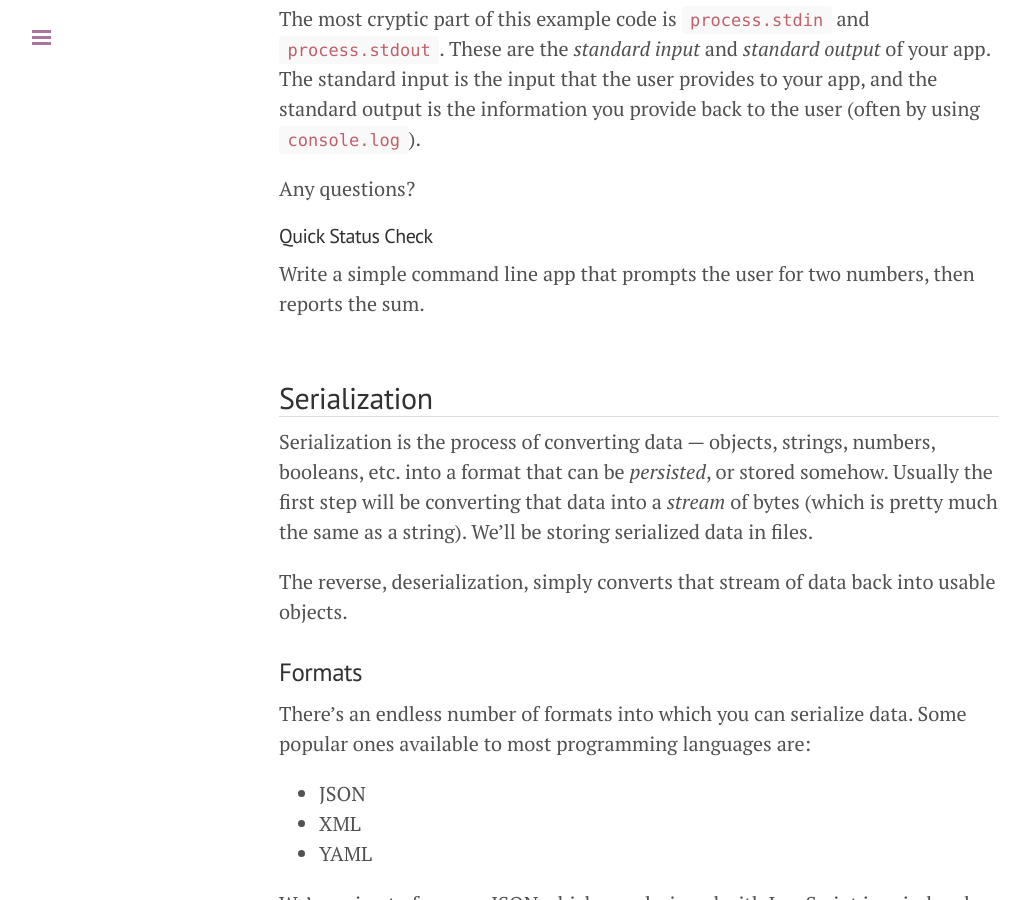
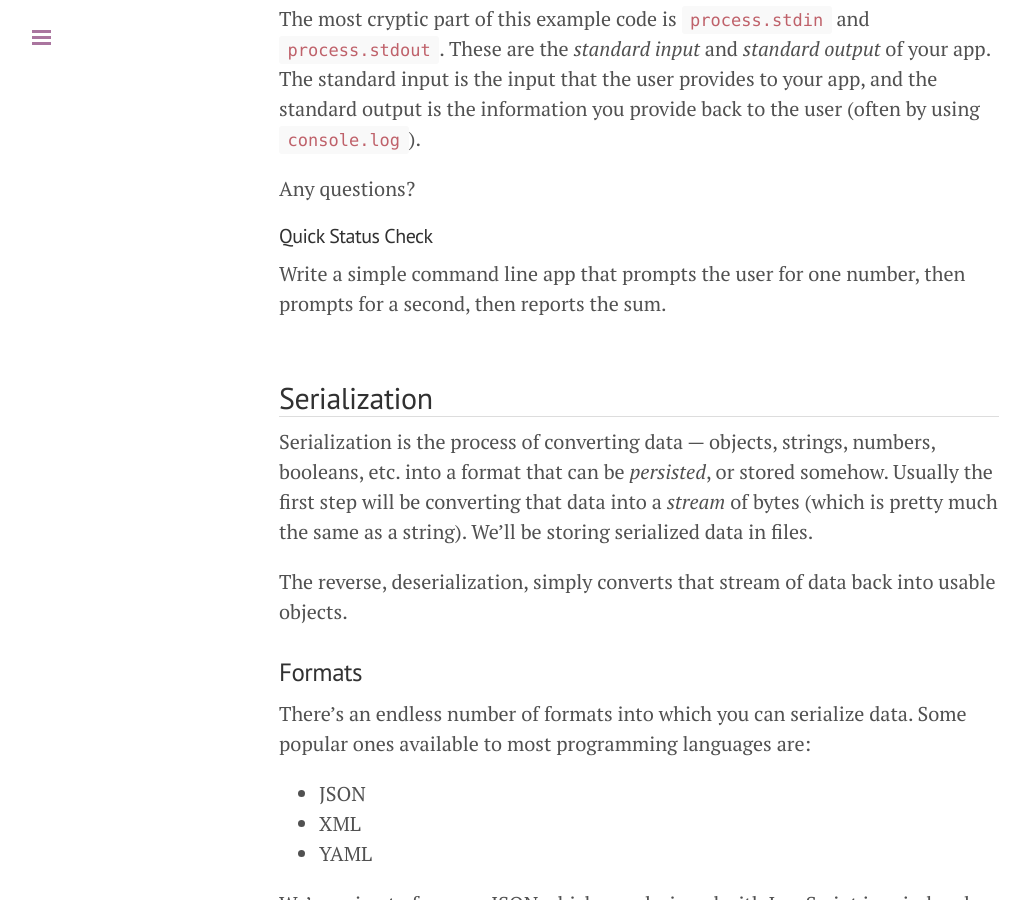
Before and after one commit to wbyoung/jsi, a Jekyll site: the page built from _posts/00-02-02-input-serialization.md, in a window 1280 px wide and 900 px high, scrolled down 818 px. Shown: the whole window, without its empty margins (1-1029 px from the left). Built offline with Jekyll 4.4.1, drawn with Linux system fonts in a browser that asks for light colours; nearby versions of some CDN libraries; Markdown is read by kramdown in place of the engine named in the settings.

Commit message:
Fixed wording.

```diff
--- a/_config.yml
+++ b/_config.yml
@@ -18,4 +18,4 @@ author:
   url:            https://twitter.com/wbyoung
 
 # Custom vars
-version:          1.0.5
+version:          1.0.6
--- a/_posts/00-02-02-input-serialization.md
+++ b/_posts/00-02-02-input-serialization.md
@@ -39,8 +39,8 @@ Any questions?
 
 #### Quick Status Check
 
-Write a simple command line app that prompts the user for two numbers, then
-reports the sum.
+Write a simple command line app that prompts the user for one number,
+then prompts for a second, then reports the sum.
 
 
 ## Serialization
```
